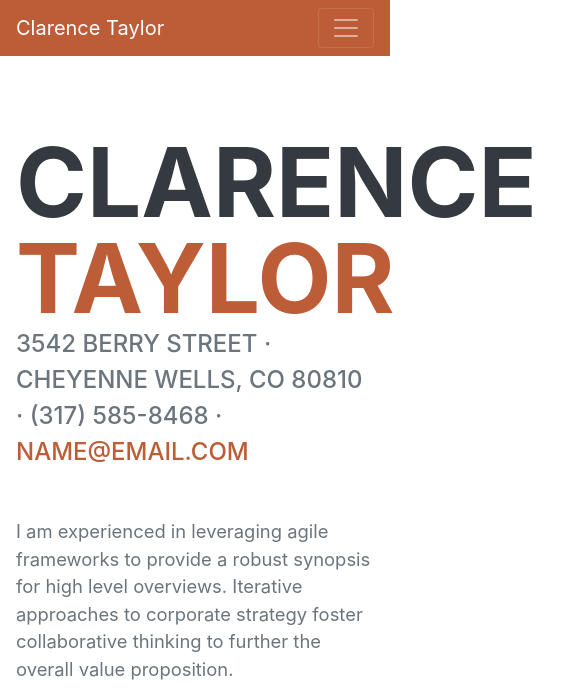
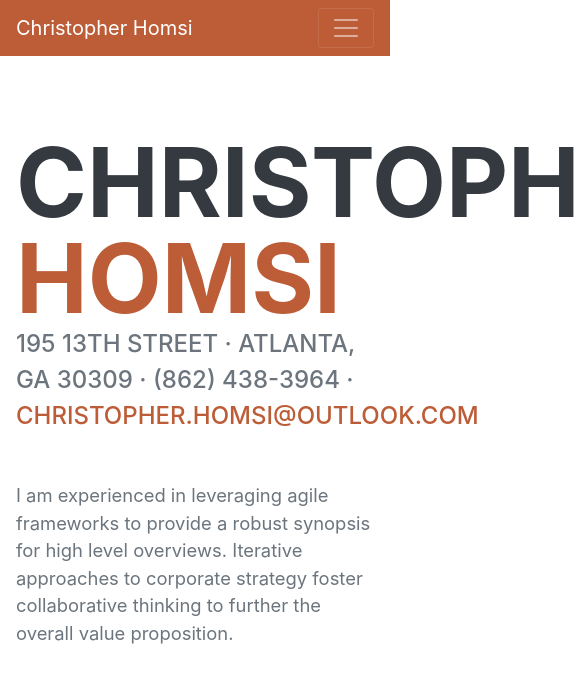
Before and after one commit to ChrisHomsi/ChrisHomsi.github.io, a plain HTML site: page index.html in a window 390 px wide. Shown: the top 690 px of the page, 585 px wide, since content can reach past the window. Drawn offline with nearby package versions, Linux system fonts and the light colour scheme; a web font is replaced by a local one.

Commit message:
update bio

```diff
--- a/index.html
+++ b/index.html
@@ -19,7 +19,7 @@
         <!-- Navigation-->
         <nav class="navbar navbar-expand-lg navbar-dark bg-primary fixed-top" id="sideNav">
             <a class="navbar-brand js-scroll-trigger" href="#page-top"
-                ><span class="d-block d-lg-none">Clarence Taylor</span><span class="d-none d-lg-block"><img class="img-fluid img-profile rounded-circle mx-auto mb-2" src="assets/img/profile.jpg" alt="" /></span></a
+                ><span class="d-block d-lg-none">Christopher Homsi</span><span class="d-none d-lg-block"><img class="img-fluid img-profile rounded-circle mx-auto mb-2" src="assets/img/profile.jpg" alt="" /></span></a
             ><button class="navbar-toggler" type="button" data-toggle="collapse" data-target="#navbarSupportedContent" aria-controls="navbarSupportedContent" aria-expanded="false" aria-label="Toggle navigation"><span class="navbar-toggler-icon"></span></button>
             <div class="collapse navbar-collapse" id="navbarSupportedContent">
                 <ul class="navbar-nav">
@@ -37,8 +37,8 @@
             <!-- About-->
             <section class="resume-section" id="about">
                 <div class="resume-section-content">
-                    <h1 class="mb-0">Clarence <span class="text-primary">Taylor</span></h1>
-                    <div class="subheading mb-5">3542 Berry Street · Cheyenne Wells, CO 80810 · (317) 585-8468 · <a href="mailto:name@email.com">name@email.com</a></div>
+                    <h1 class="mb-0">Christopher <span class="text-primary">Homsi</span></h1>
+                    <div class="subheading mb-5">195 13th Street · Atlanta, GA 30309 · (862) 438-3964 · <a href="mailto:Christopher.Homsi@outlook.com">Christopher.Homsi@outlook.com</a></div>
                     <p class="lead mb-5">I am experienced in leveraging agile frameworks to provide a robust synopsis for high level overviews. Iterative approaches to corporate strategy foster collaborative thinking to further the overall value proposition.</p>
                     <div class="social-icons">
                         <a class="social-icon" href="#"><i class="fab fa-linkedin-in"></i></a><a class="social-icon" href="#"><i class="fab fa-github"></i></a><a class="social-icon" href="#"><i class="fab fa-twitter"></i></a><a class="social-icon" href="#"><i class="fab fa-facebook-f"></i></a>
```
